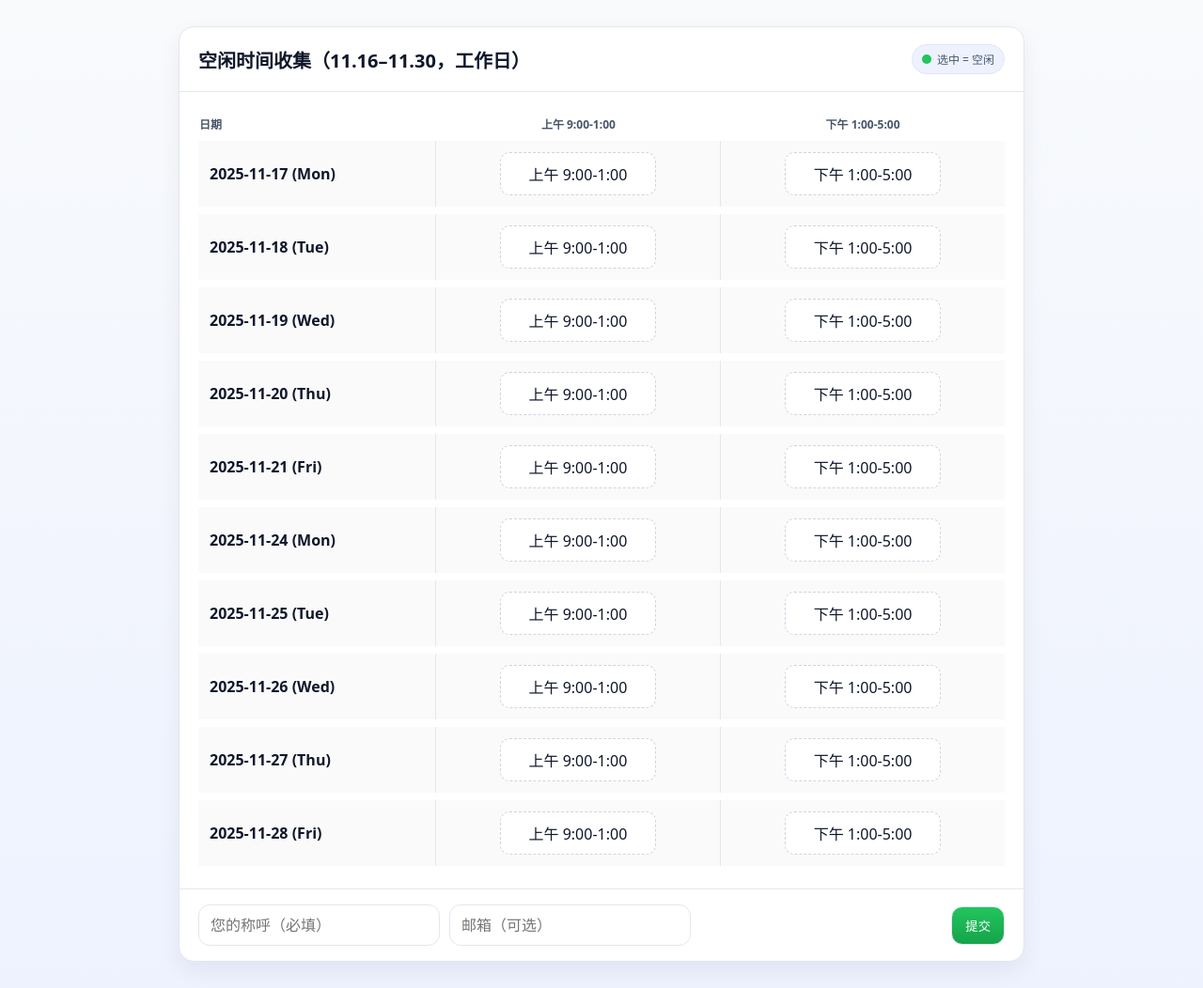
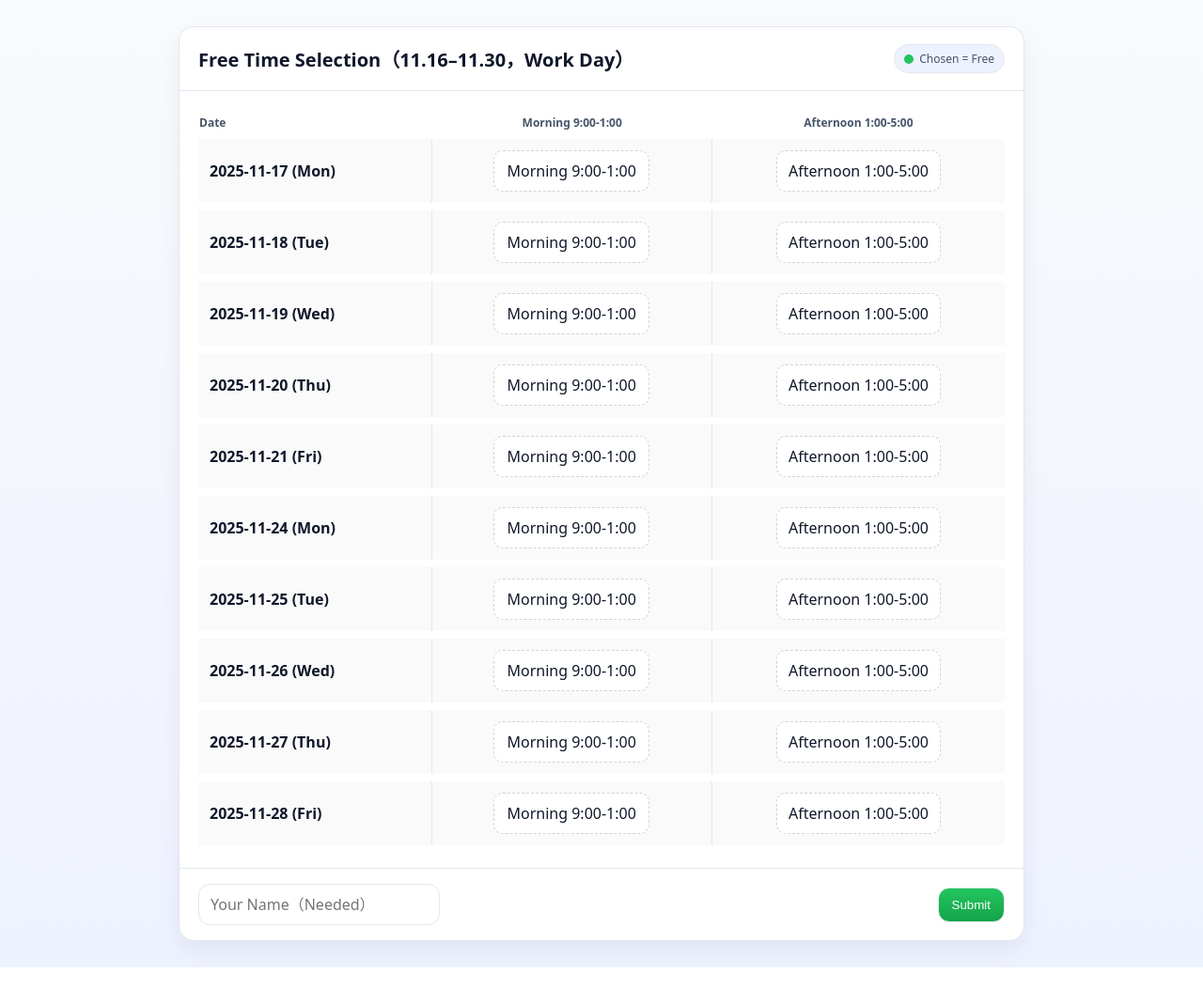
Before and after one commit to JudgeLJX/Date_Assign, a plain HTML site: page index.html in a window 1280 px wide. Shown: the whole page at 94% size. After the commit the page ends 1030 px from the top, so only its background shows below. Drawn offline with Linux system fonts and the light colour scheme.

Commit message:
Update index.html
s

```diff
--- a/index.html
+++ b/index.html
@@ -3,7 +3,7 @@
 <head>
   <meta charset="utf-8" />
   <meta name="viewport" content="width=device-width, initial-scale=1" />
-  <title>空闲时间收集（简化版）</title>
+  <title>Time Arrangement</title>
   <style>
     :root{
       --bg:#f1f5f9; --card:#ffffff; --text:#0f172a;
@@ -39,17 +39,17 @@
   <div class="container">
     <div class="card" id="app">
       <div class="header">
-        <h1>空闲时间收集（11.16–11.30，工作日）</h1>
-        <div class="legend"><span class="pill"><span class="dot"></span> 选中 = 空闲</span></div>
+        <h1>Free Time Selection（11.16–11.30，Work Day）</h1>
+        <div class="legend"><span class="pill"><span class="dot"></span> Chosen = Free</span></div>
       </div>
 
       <div class="table-wrap">
         <table>
           <thead>
             <tr>
-              <th style="text-align:left">日期</th>
-              <th>上午 9:00-1:00</th>
-              <th>下午 1:00-5:00</th>
+              <th style="text-align:left">Date</th>
+              <th>Morning 9:00-1:00</th>
+              <th>Afternoon 1:00-5:00</th>
             </tr>
           </thead>
           <tbody id="tbody"></tbody>
@@ -58,10 +58,10 @@
 
       <div class="footer">
         <div style="display:flex;gap:10px;align-items:center;flex-wrap:wrap">
-          <input type="text" id="name" placeholder="您的称呼（必填）" />
-          <input type="email" id="email" placeholder="邮箱（可选）" />
+          <input type="text" id="name" placeholder="Your Name（Needed）" />
+
         </div>
-        <button class="btn" id="submitBtn">提交</button>
+        <button class="btn" id="submitBtn">Submit</button>
       </div>
     </div>
   </div>
@@ -71,7 +71,7 @@ const FORM_ENDPOINT = "https://formspree.io/f/movkvzrv"; // ←替换为你的
 
 const RANGE_START = '2025-11-16';
 const RANGE_END   = '2025-11-30';
-const COLS = ["上午 9:00-1:00","下午 1:00-5:00"];
+const COLS = ["Morning 9:00-1:00","Afternoon 1:00-5:00"];
 
 const tbody = document.getElementById('tbody');
 const submitBtn = document.getElementById('submitBtn');
@@ -119,7 +119,7 @@ buildRows();
 
 async function submit(){
   const name = nameInput.value.trim();
-  if(!name){ alert('请填写称呼'); return; }
+  if(!name){ alert('Please fill your name'); return; }
   const selections = [];
   tbody.querySelectorAll('tr').forEach(row=>{
     const dateKey = row.querySelector('.datecell')?.dataset.date || '';
@@ -139,11 +139,6 @@ async function submit(){
     submittedAt: new Date().toISOString()
   };
 
-  const summary = selections.length
-    ? selections.map(s=>`${s.date} ${s.segment}：空闲`).join('\\n')
-    : '(未选择任何时段)';
-  alert(`提交内容：\\n称呼：${name}\\n${summary}`);
-
   if(/REPLACE_ME/.test(FORM_ENDPOINT)) return;
   try{
     const res = await fetch(FORM_ENDPOINT,{
@@ -152,8 +147,8 @@ async function submit(){
       body: JSON.stringify(payload)
     });
     if(!res.ok) throw new Error();
-    alert('提交成功！');
-  }catch(e){ alert('提交失败'); }
+    alert('Submit Succeed！');
+  }catch(e){ alert('Submit Failed'); }
 }
 submitBtn.addEventListener('click', submit);
 </script>
```
